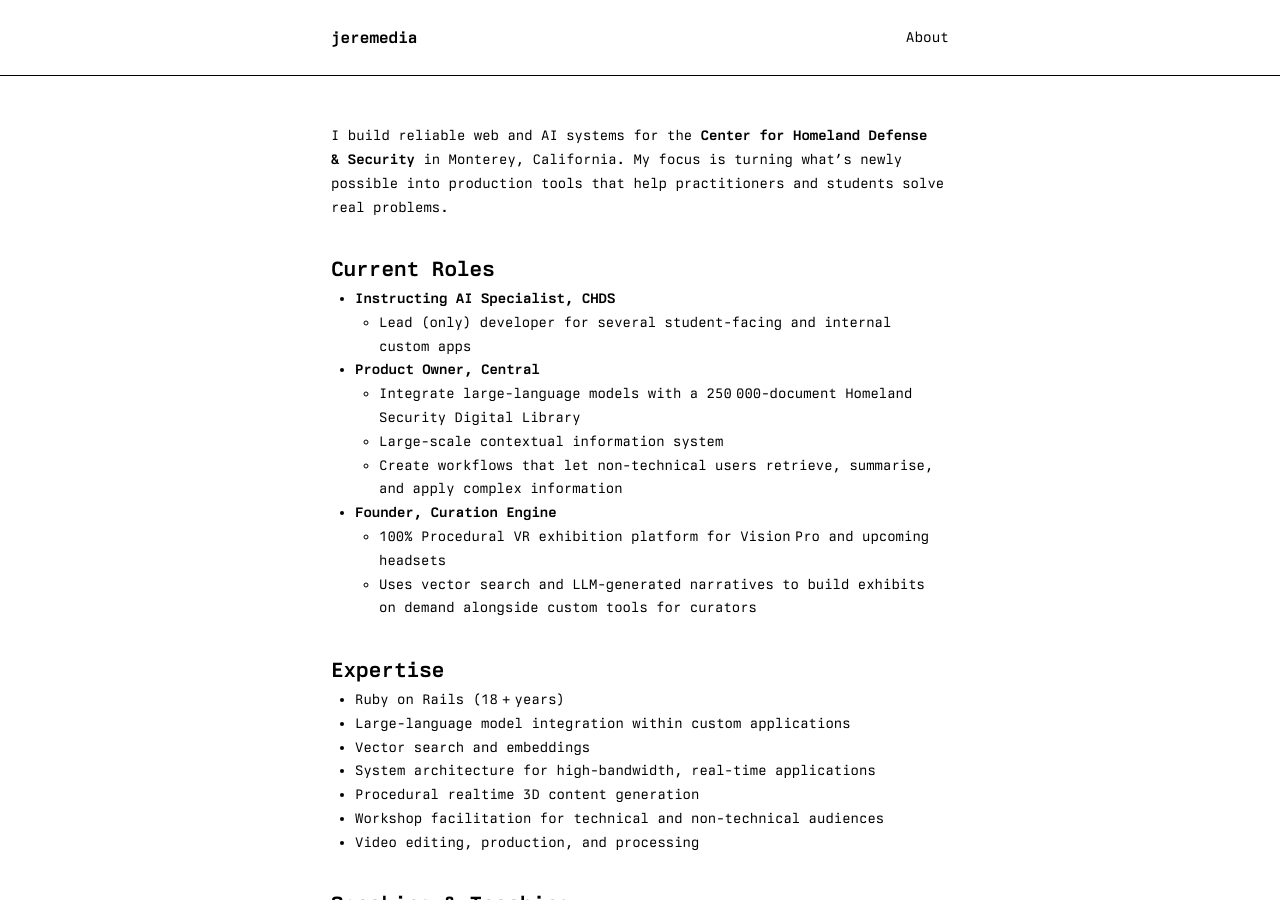
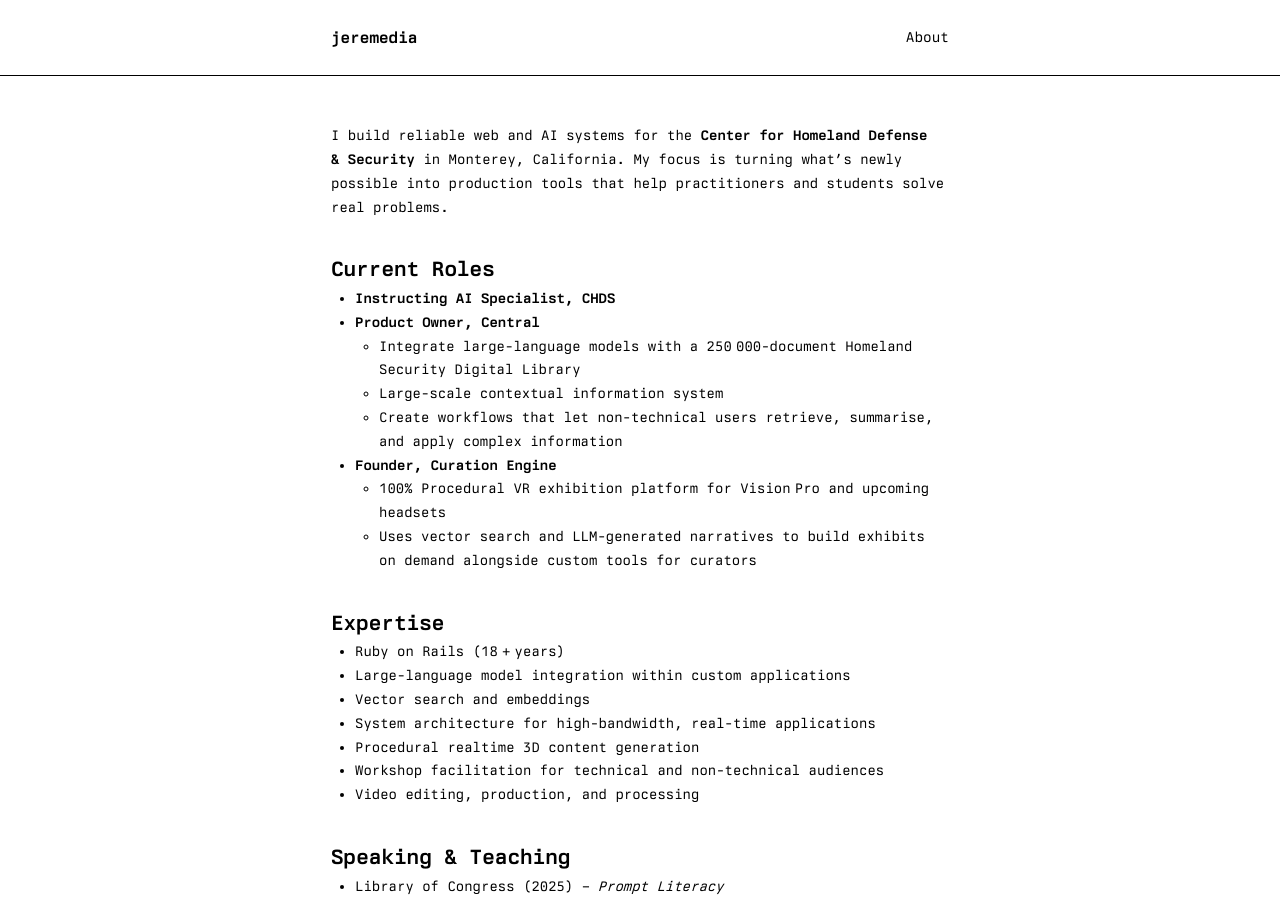
Before and after one commit to jeremedia/jeremedia.github.io, a Jekyll site: the page built from about.md, in a window 1280 px wide and 900 px high. Built offline with Jekyll 4.4.1, drawn with Linux system fonts in a browser that asks for light colours.

Commit message:
changes to about.md

```diff
--- a/about.md
+++ b/about.md
@@ -8,9 +8,7 @@ I build reliable web and AI systems for the **Center for Homeland Defense & Sec
 
 ## Current Roles
 
-- **Instructing AI Specialist, CHDS**
-
-    - Lead (only) developer for several student‑facing and internal custom apps
+* **Instructing AI Specialist, CHDS**
 
 * **Product Owner, Central**
     - Integrate large‑language models with a 250 000‑document Homeland Security Digital Library
```
Also changed, not shown: .claude/settings.local.json.
